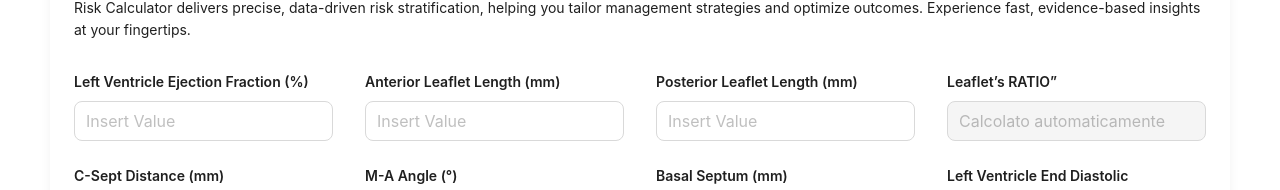
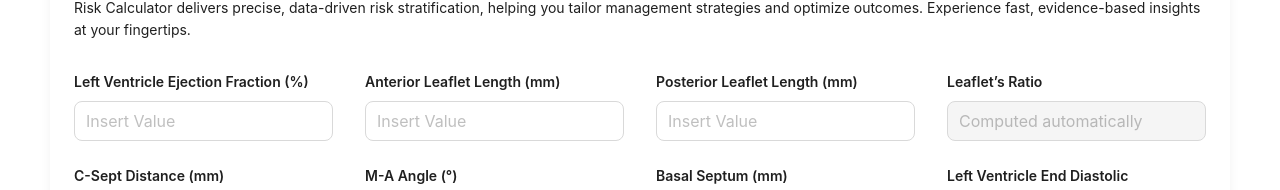
Before and after one commit to masies/SAMFront, a React (Vite) app: page / in a window 1280 px wide. Shown: the part 207-397 px from the top of the page. Built offline with nearby package versions, Linux system fonts and the light colour scheme; no server answers.

Commit message:
new inputs

```diff
--- a/src/components/SAMPredictor.jsx
+++ b/src/components/SAMPredictor.jsx
@@ -137,14 +137,14 @@ const SAMPredictor = () => {
           <Col xs={24} md={6}>
             <Form.Item
               name="ratio_lam_lpm"
-              label={<Text strong>Leaflet’s RATIO”</Text>}
+              label={<Text strong>Leaflet’s Ratio</Text>}
             >
               <Input
                 type="number"
                 size="large"
                 step="0.01"
                 disabled
-                placeholder="Calcolato automaticamente"
+                placeholder="Computed automatically"
               />
             </Form.Item>
           </Col>
@@ -267,7 +267,20 @@ const SAMPredictor = () => {
           </Col>
 
           <Col xs={24} md={6}>
-            <Form.Item name="scallop_involved" label="Scallop Involved">
+            <Form.Item
+              name="scallop_involved"
+              label="Scallop Involved"
+              rules={[
+                {
+                  validator: (_, value) =>
+                    value && value.length > 0
+                      ? Promise.resolve()
+                      : Promise.reject(
+                          new Error("Seleziona almeno un'opzione")
+                        ),
+                },
+              ]}
+            >
               <Checkbox.Group>
                 <Row gutter={[8, 8]}>
                   {["A1", "A2", "A3", "P1", "P2", "P3"].map((label) => (
```
